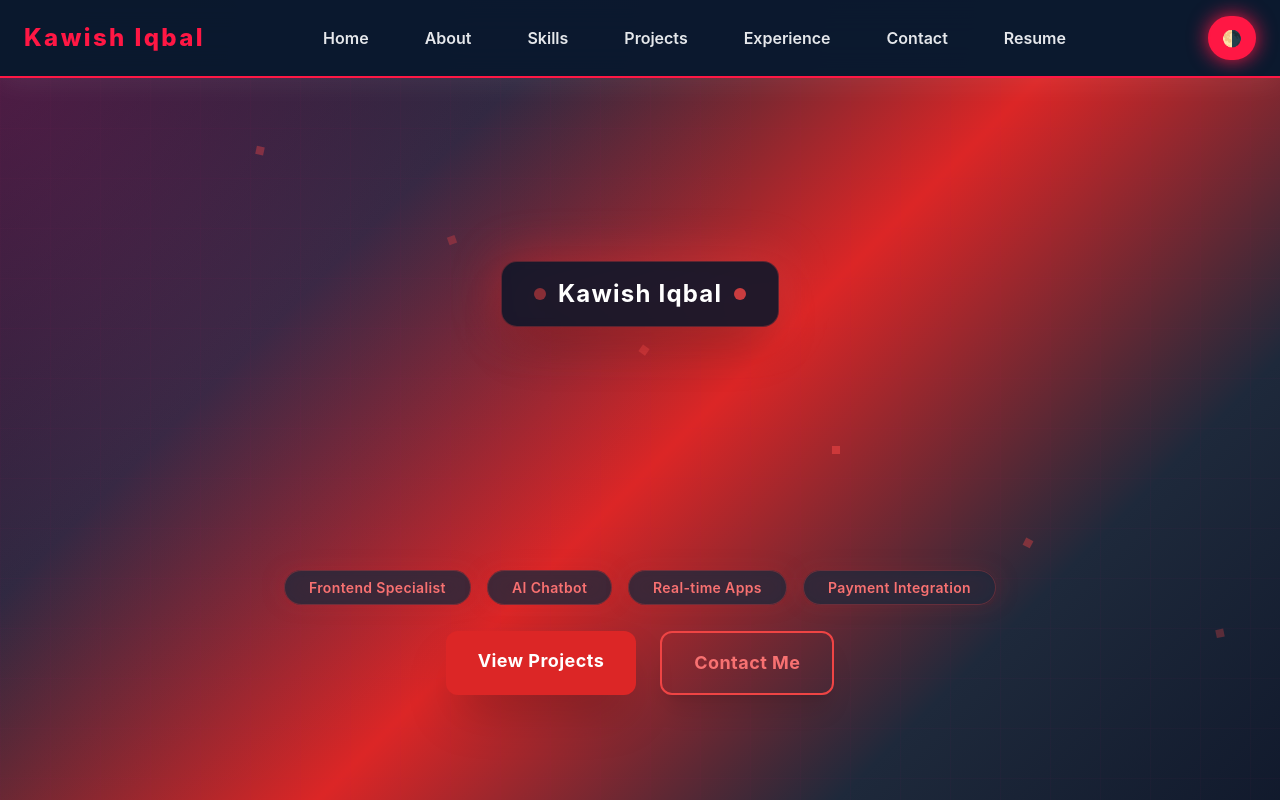
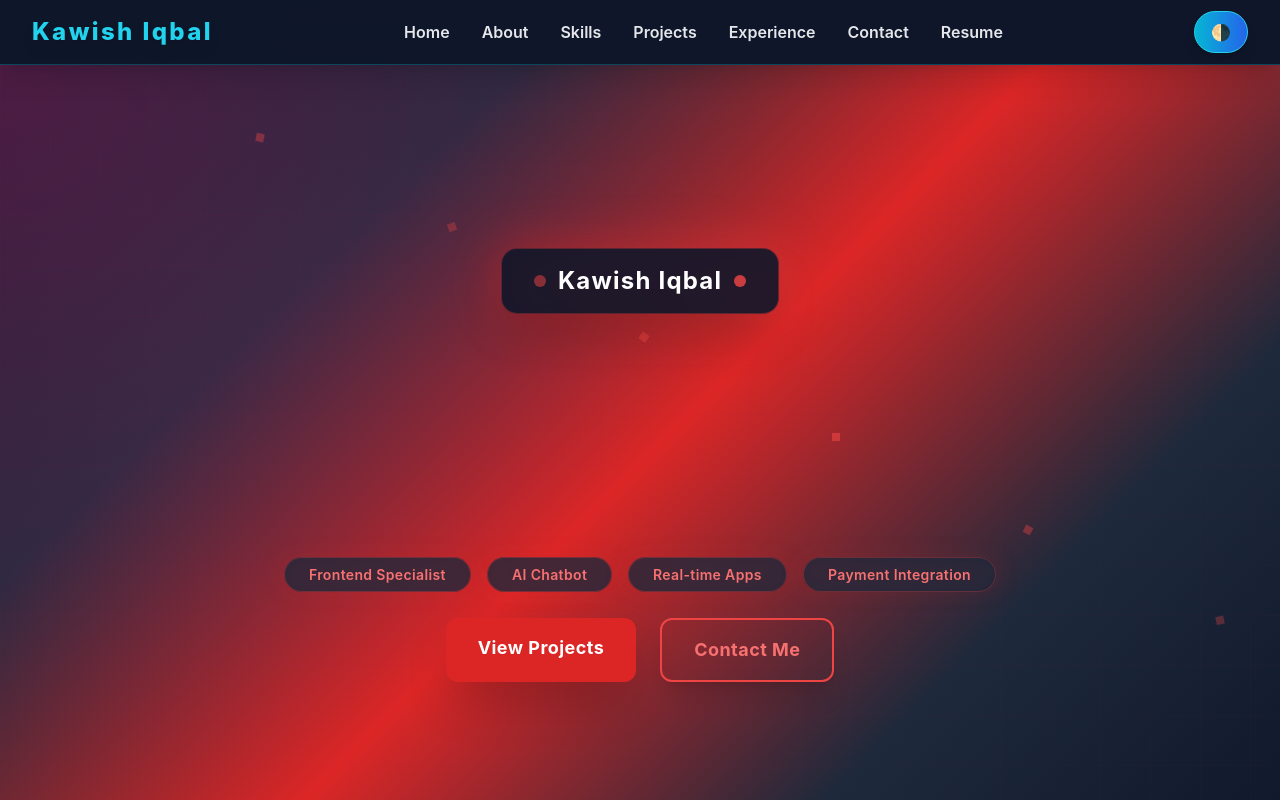
Before and after one commit to Kawish07/portfolio, a React (Vite) app: page / in a window 1280 px wide. Shown: the top 800 px of the page. Built offline with nearby package versions, Linux system fonts and the light colour scheme.

Commit message:
Update Navbar design and features

```diff
--- a/components/Navbar.jsx
+++ b/components/Navbar.jsx
@@ -1,21 +1,85 @@
-import React from 'react';
-import { motion } from 'framer-motion';
+import React, { useState } from 'react';
+import { Menu, X } from 'lucide-react';
 
-const Navbar = () => (
-  <nav className="sticky top-0 z-50 bg-darkblue/90 backdrop-blur-lg shadow-glass flex justify-between items-center px-6 py-4 border-b-2 border-neon">
-    <div className="font-extrabold text-neon text-2xl tracking-widest drop-shadow-neon">Kawish Iqbal</div>
-    <ul className="flex gap-8">
-      {['Home','About','Skills','Projects','Experience','Contact','Resume'].map((item, idx) => (
+const Navbar = () => {
+  const [isMenuOpen, setIsMenuOpen] = useState(false);
+
+  const navItems = ['Home', 'About', 'Skills', 'Projects', 'Experience', 'Contact', 'Resume'];
+
+  const toggleMenu = () => {
+    setIsMenuOpen(!isMenuOpen);
+  };
+
+  return (
+    <nav className="sticky top-0 z-50 bg-slate-900/95 backdrop-blur-lg shadow-xl border-b border-cyan-500/30">
+      <div className="max-w-7xl mx-auto px-4 sm:px-6 lg:px-8">
+        <div className="flex justify-between items-center h-16">
+          {/* Logo */}
+          <div className="flex-shrink-0">
+            <h1 className="font-extrabold text-cyan-400 text-xl sm:text-2xl tracking-widest drop-shadow-lg hover:drop-shadow-2xl transition-all duration-300 cursor-pointer">
+              Kawish Iqbal
+            </h1>
+          </div>
+
+          {/* Desktop Navigation */}
+          <div className="hidden md:block">
+            <ul className="flex space-x-1 lg:space-x-2">
+              {navItems.map((item) => (
                 <li key={item}>
-          <a href={`#${item.toLowerCase()}`} className="relative px-3 py-1 font-semibold text-gray-200 hover:text-neon transition-all duration-200">
+                  <a
+                    href={`#${item.toLowerCase()}`}
+                    className="group relative px-3 py-2 font-semibold text-gray-200 hover:text-cyan-400 transition-all duration-300 rounded-lg hover:bg-slate-800/50"
+                  >
                     {item}
-            <span className="absolute left-0 bottom-0 w-full h-0.5 bg-neon scale-x-0 group-hover:scale-x-100 transition-transform origin-left"></span>
+                    <span className="absolute left-0 bottom-0 w-full h-0.5 bg-gradient-to-r from-cyan-400 to-blue-500 scale-x-0 group-hover:scale-x-100 transition-transform duration-300 origin-left rounded-full"></span>
                   </a>
                 </li>
               ))}
             </ul>
-    <button className="ml-6 px-3 py-2 rounded-full bg-neon text-darkblue font-bold shadow-neon border-2 border-neon hover:bg-darkblue hover:text-neon transition-all duration-200">🌗</button>
+          </div>
+
+          {/* Theme Toggle Button - Desktop */}
+          <div className="hidden md:flex items-center space-x-4">
+            <button className="px-4 py-2 rounded-full bg-gradient-to-r from-cyan-500 to-blue-600 text-white font-bold shadow-lg hover:shadow-cyan-500/25 hover:shadow-2xl border border-cyan-400 hover:from-cyan-400 hover:to-blue-500 transition-all duration-300 transform hover:scale-105">
+              🌗
+            </button>
+          </div>
+
+          {/* Mobile menu button */}
+          <div className="md:hidden flex items-center space-x-3">
+            <button className="p-2 rounded-lg bg-gradient-to-r from-cyan-500 to-blue-600 text-white shadow-lg hover:shadow-cyan-500/25 transition-all duration-300">
+              🌗
+            </button>
+            <button
+              onClick={toggleMenu}
+              className="p-2 rounded-lg text-gray-200 hover:text-cyan-400 hover:bg-slate-800/50 transition-all duration-300"
+              aria-label="Toggle menu"
+            >
+              {isMenuOpen ? <X size={24} /> : <Menu size={24} />}
+            </button>
+          </div>
+        </div>
+
+        {/* Mobile Navigation Menu */}
+        <div className={`md:hidden transition-all duration-300 ease-in-out ${
+          isMenuOpen ? 'max-h-96 opacity-100' : 'max-h-0 opacity-0'
+        } overflow-hidden`}>
+          <div className="px-2 pt-2 pb-3 space-y-1 bg-slate-800/50 rounded-lg mt-2 backdrop-blur-sm border border-slate-700">
+            {navItems.map((item) => (
+              <a
+                key={item}
+                href={`#${item.toLowerCase()}`}
+                className="block px-3 py-2 rounded-md text-base font-semibold text-gray-200 hover:text-cyan-400 hover:bg-slate-700/50 transition-all duration-300"
+                onClick={() => setIsMenuOpen(false)}
+              >
+                {item}
+              </a>
+            ))}
+          </div>
+        </div>
+      </div>
     </nav>
   );
+};
 
 export default Navbar;
```
Lines whose indentation alone changed are shown as unchanged.
